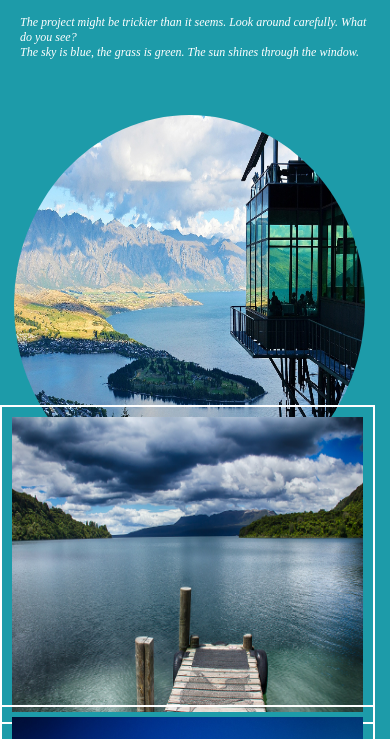
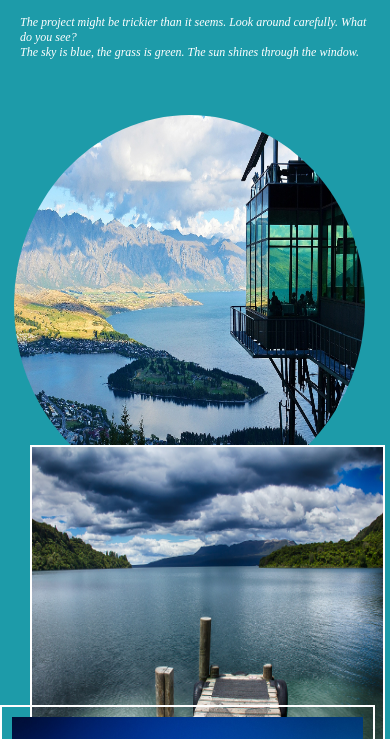
Before and after one commit to saketsinha1209/Frontend-webpage, a plain HTML site: page index.html in a window 390 px wide. Shown: the part 105-844 px from the top of the page. Drawn offline with Linux system fonts and the light colour scheme.

Commit message:
Update index.html

```diff
--- a/index.html
+++ b/index.html
@@ -92,10 +92,8 @@ body{
     }
     #image2{
         position: absolute;
-     top :500px;
+     top :550px;
      right: 5px;
-     margin: 10px;
-     padding: 10px;
      width: 90%;
     }
     #image3{
```
